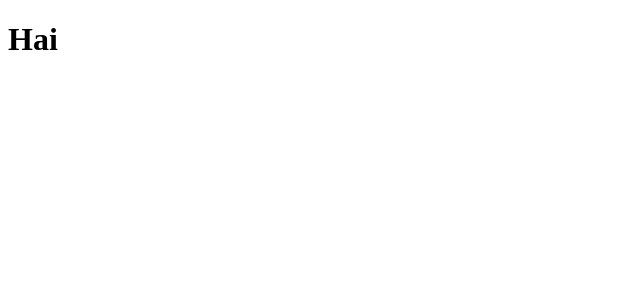
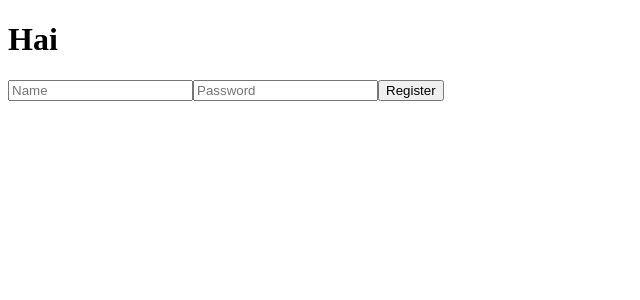
Before and after one commit to DennisMalm/messages, a React (Create React App) app in the folder client/: page / in a window 1280 px wide. Shown: the top 300 px of the page, without its empty margins (0-640 px from the left). Built offline with nearby package versions, Linux system fonts and the light colour scheme.

Commit message:
refactor

```diff
--- a/client/src/Components/App.jsx
+++ b/client/src/Components/App.jsx
@@ -1,13 +1,26 @@
-import React from 'react';
-import Store from '../Store';
+import React, {useContext} from 'react';
+import { UserInfoContext } from '../Store';
+import Register from './Register';
+
+
 
 function App() {
+
+	const [userInfo,] = useContext(UserInfoContext);
+
+	const checkUser = () => {
+		console.log('From App.jsx');
+		console.log(userInfo);
+	};
 	return (
-		<Store>
+		<div>
 			<div>
 				<h1>Hai</h1>
 			</div>
-		</Store>
+			<div>
+				<Register logUser={checkUser}></Register>
+			</div>
+		</div>
 	);
 }
 
--- /dev/null
+++ b/client/src/Components/Register.jsx
@@ -0,0 +1,57 @@
+import React, { useContext } from 'react';
+import { UserInfoContext } from '../Store';
+function Register(prop) {
+
+	const [userInfo, setUserInfo] = useContext(UserInfoContext);
+	const handleChange = (event) => {
+		const { name, value } = event.target;
+
+		setUserInfo((prevValue) => {
+			return {
+				...prevValue,
+				[name]: value,
+			};
+		});
+	};
+	const handleSubmit = (event) => {
+        event.preventDefault();
+        prop.logUser();
+
+	};
+
+	return (
+		<form className='container col-md-10 col-lg-8 col-xl-6'>
+			<div className='container justify-content-center justify-content-between d-flex space-evenly'>
+				<input
+					onChange={handleChange}
+					className='form-control col-sm-3'
+					value={userInfo.username}
+					type='text'
+					id='username'
+					name='username'
+					placeholder='Name'
+				></input>
+
+				<input
+					onChange={handleChange}
+					className='form-control col-sm-3'
+					value={userInfo.password}
+					type='text'
+					id='password'
+					name='password'
+					placeholder='Password'
+				></input>
+				<button
+					onClick={handleSubmit}
+					id='submit'
+					type='submit'
+					className='btn btn-dark'
+				>
+					Register
+				</button>
+			</div>
+		</form>
+	);
+}
+
+export default Register;
--- a/client/src/index.js
+++ b/client/src/index.js
@@ -1,5 +1,11 @@
 import React from 'react';
 import ReactDOM from 'react-dom';
 import App from './Components/App';
+import Store from './Store'
 
-ReactDOM.render(<App />, document.getElementById('root'));
+ReactDOM.render(
+	<Store>
+		<App />
+	</Store>,
+	document.getElementById('root')
+);
```
Also changed, not shown: client/public/index.html (+5 -25 lines).
